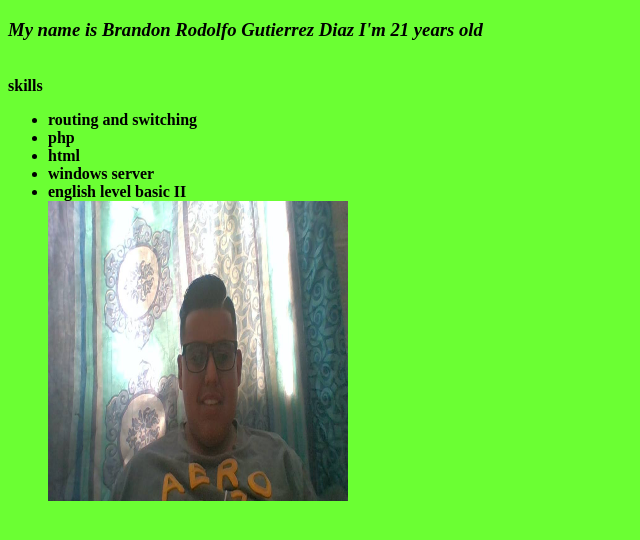
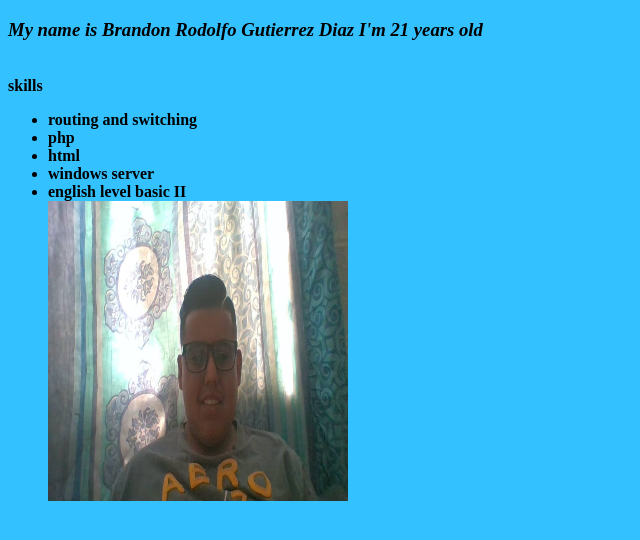
Before and after one commit to BrandonGD123456789/portafolio, a plain HTML site: page index.html in a window 1280 px wide. Shown: the whole page, without its empty margins (0-640 px from the left). Drawn offline with Linux system fonts and the light colour scheme.

Commit message:
Update index.html

```diff
--- a/index.html
+++ b/index.html
@@ -4,7 +4,7 @@
 	<meta charset="utf-8">
 	<title>WORK PORTAFOLIO</title>
 </head>
-<body bgcolor="#6BFF33">
+<body bgcolor="#33C1FF">
 <i><h3 style="color: 000000"> My name is Brandon Rodolfo Gutierrez Diaz I'm 21 years old</h3></i>
                 </front>
 <br><b>skills
```
